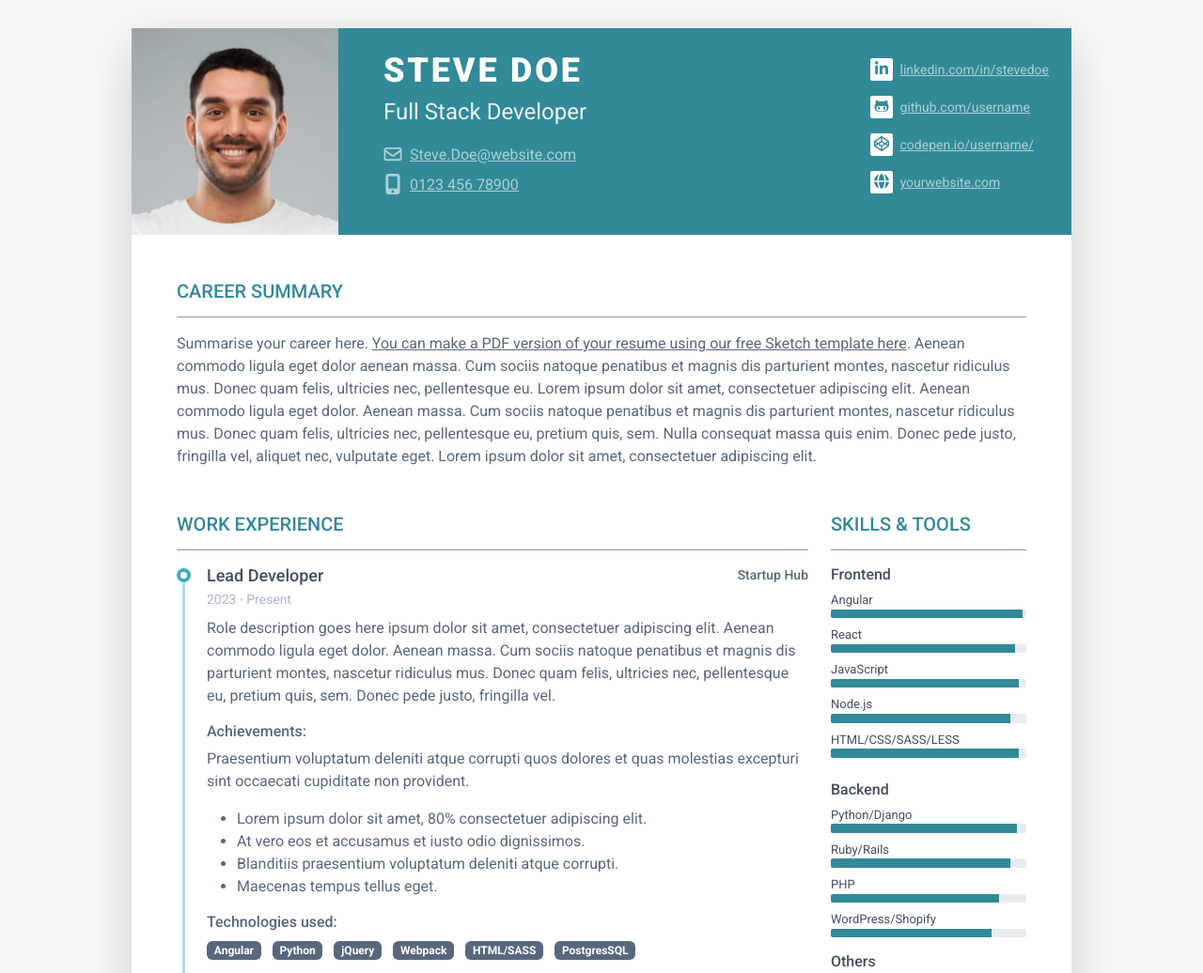
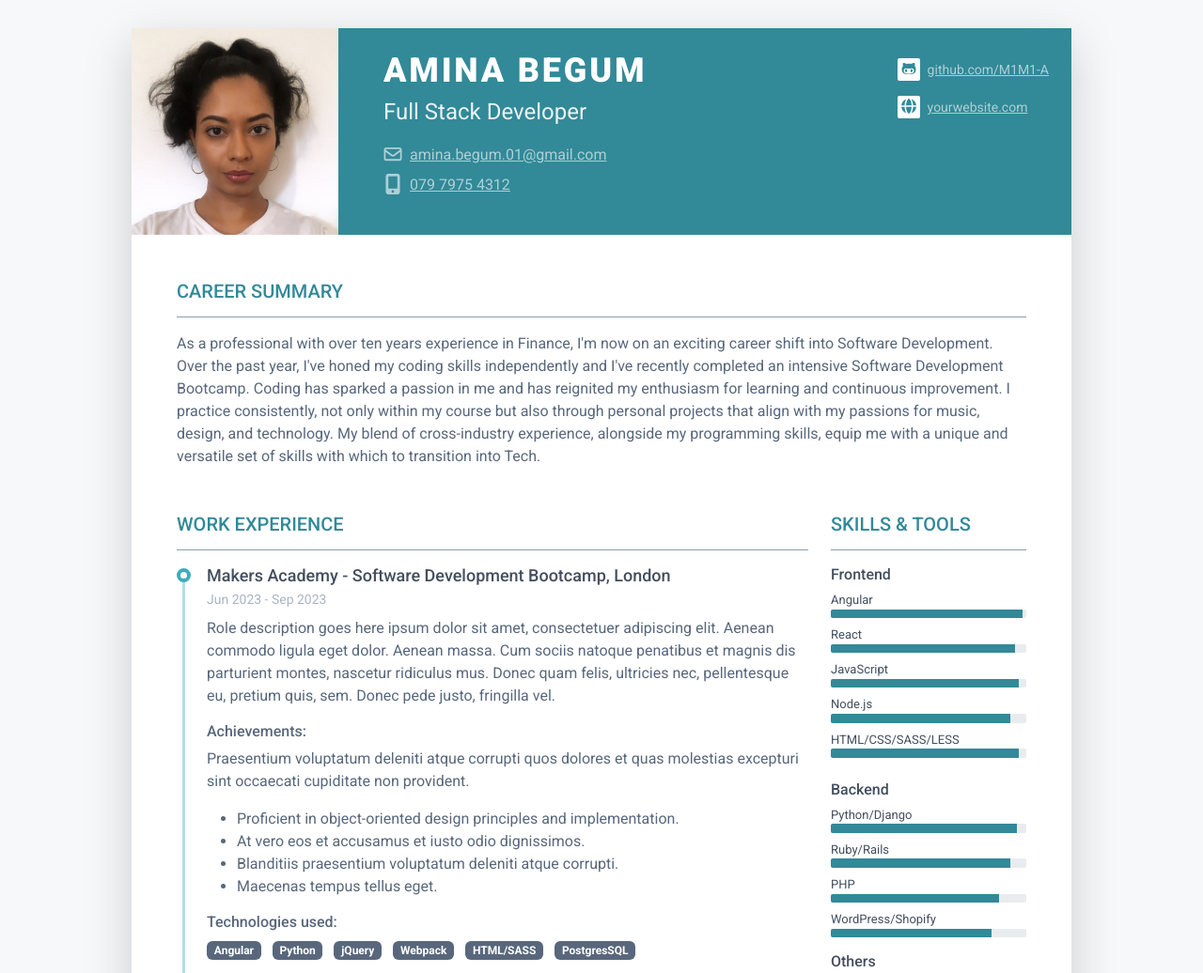
Before and after one commit to M1M1-A/CV, a plain HTML site: page index.html in a window 1280 px wide. Shown: the top 1036 px of the page at 94% size. Drawn offline with Linux system fonts and the light colour scheme.

Commit message:
picture updated

```diff
--- a/index.html
+++ b/index.html
@@ -1,7 +1,8 @@
 <!DOCTYPE html>
 <html lang="en">
+
 <head>
-    <title>Pillar - Bootstrap Resume/CV Template for Developers</title>
+	<title>Amina Begum CV</title>
 
 	<!-- Meta -->
 	<meta charset="utf-8">
@@ -9,7 +10,7 @@
 	<meta name="viewport" content="width=device-width, initial-scale=1.0">
 	<meta name="description" content="Responsive Resume Template">
 	<meta name="author" content="Xiaoying Riley at 3rd Wave Media">
-    <link rel="shortcut icon" href="favicon.ico">
+	<!-- <link rel="shortcut icon" href="favicon.ico">  -->
 
 	<!-- Google Font -->
 	<link href="https://fonts.googleapis.com/css?family=Roboto:300,400,500,700,900" rel="stylesheet">
@@ -30,24 +31,30 @@
 			<header class="resume-header pt-4 pt-md-0">
 				<div class="row">
 					<div class="col-block col-md-auto resume-picture-holder text-center text-md-start">
-				        <img class="picture" src="assets/images/profile.jpg" alt="">
+						<img class="picture" src="assets/images/profile-pic.png" alt="">
 					</div><!--//col-->
 					<div class="col">
 						<div class="row p-4 justify-content-center justify-content-md-between">
 							<div class="primary-info col-auto">
-							    <h1 class="name mt-0 mb-1 text-white text-uppercase text-uppercase">Steve Doe</h1>
+								<h1 class="name mt-0 mb-1 text-white text-uppercase text-uppercase">Amina Begum</h1>
 								<div class="title mb-3">Full Stack Developer</div>
 								<ul class="list-unstyled">
-								    <li class="mb-2"><a class="text-link" href="#"><i class="far fa-envelope fa-fw me-2" data-fa-transform="grow-3"></i>Steve.Doe@website.com</a></li>
-								    <li><a class="text-link" href="#"><i class="fas fa-mobile-alt fa-fw me-2" data-fa-transform="grow-6"></i>0123 456 78900</a></li>
+									<li class="mb-2"><a class="text-link" href="#"><i class="far fa-envelope fa-fw me-2"
+												data-fa-transform="grow-3"></i>amina.begum.01@gmail.com</a></li>
+									<li><a class="text-link" href="#"><i class="fas fa-mobile-alt fa-fw me-2"
+												data-fa-transform="grow-6"></i>079 7975 4312</a></li>
 								</ul>
 							</div><!--//primary-info-->
 							<div class="secondary-info col-auto mt-2">
 								<ul class="resume-social list-unstyled">
-					                <li class="mb-3"><a class="text-link" href="#"><span class="fa-container text-center me-2"><i class="fab fa-linkedin-in fa-fw"></i></span>linkedin.com/in/stevedoe</a></li>
-					                <li class="mb-3"><a class="text-link" href="#"><span class="fa-container text-center me-2"><i class="fab fa-github-alt fa-fw"></i></span>github.com/username</a></li>
-					                <li class="mb-3"><a class="text-link" href="#"><span class="fa-container text-center me-2"><i class="fab fa-codepen fa-fw"></i></span>codepen.io/username/</a></li>
-					                <li><a class="text-link" href="#"><span class="fa-container text-center me-2"><i class="fas fa-globe"></i></span>yourwebsite.com</a></li>
+									<!-- <li class="mb-3"><a class="text-link" href="#"><span class="fa-container text-center me-2"><i
+													class="fab fa-linkedin-in fa-fw"></i></span>linkedin.com/in/stevedoe</a></li> -->
+									<li class="mb-3"><a class="text-link" href="#"><span class="fa-container text-center me-2"><i
+													class="fab fa-github-alt fa-fw"></i></span>github.com/M1M1-A</a></li>
+									<!-- <li class="mb-3"><a class="text-link" href="#"><span class="fa-container text-center me-2"><i
+													class="fab fa-codepen fa-fw"></i></span>codepen.io/username/</a></li> -->
+									<li><a class="text-link" href="#"><span class="fa-container text-center me-2"><i
+													class="fas fa-globe"></i></span>yourwebsite.com</a></li>
 								</ul>
 							</div><!--//secondary-info-->
 						</div><!--//row-->
@@ -59,7 +66,19 @@
 				<section class="resume-section summary-section mb-5">
 					<h2 class="resume-section-title text-uppercase font-weight-bold pb-3 mb-3">Career Summary</h2>
 					<div class="resume-section-content">
-					    <p class="mb-0">Summarise your career here. <a class="text-reset text-link" href="https://themes.3rdwavemedia.com/resources/sketch-template/pillar-sketch-sketch-resume-template-for-developers/" target="_blank">You can make a PDF version of your resume using our free Sketch template here</a>. Aenean commodo ligula eget dolor aenean massa. Cum sociis natoque penatibus et magnis dis parturient montes, nascetur ridiculus mus. Donec quam felis, ultricies nec, pellentesque eu. Lorem ipsum dolor sit amet, consectetuer adipiscing elit. Aenean commodo ligula eget dolor. Aenean massa. Cum sociis natoque penatibus et magnis dis parturient montes, nascetur ridiculus mus. Donec quam felis, ultricies nec, pellentesque eu, pretium quis, sem. Nulla consequat massa quis enim. Donec pede justo, fringilla vel, aliquet nec, vulputate eget. Lorem ipsum dolor sit amet, consectetuer adipiscing elit.</p>
+						<p class="mb-0">
+							<!-- <a class="text-reset text-link"
+								href="https://themes.3rdwavemedia.com/resources/sketch-template/pillar-sketch-sketch-resume-template-for-developers/"
+								target="_blank">You can make a PDF version of your resume using our free Sketch template here</a>. -->
+								As a professional with over ten years experience in Finance,
+								I'm now on an exciting career shift into Software Development.
+								Over the past year, I've honed my coding skills independently
+								and I've recently completed an intensive Software Development Bootcamp.
+								Coding has sparked a passion in me and has reignited my enthusiasm for learning
+								and continuous improvement. I practice consistently, not only within my course
+								but also through personal projects that align with my passions for music,
+								design, and technology. My blend of cross-industry experience, alongside my
+								programming skills, equip me with a unique and versatile set of skills with which to transition into Tech.</p>
 					</div>
 				</section><!--//summary-section-->
 				<div class="row">
@@ -72,17 +91,21 @@
 
 										<div class="resume-timeline-item-header mb-2">
 											<div class="d-flex flex-column flex-md-row">
-										        <h3 class="resume-position-title font-weight-bold mb-1">Lead Developer</h3>
-										        <div class="resume-company-name ms-auto">Startup Hub</div>
+												<h3 class="resume-position-title font-weight-bold mb-1">Makers Academy - Software Development Bootcamp, London</h3>
+												<!-- <div class="resume-company-name ms-auto">Startup Hub</div> -->
 											</div><!--//row-->
-										    <div class="resume-position-time">2023 - Present</div>
+											<div class="resume-position-time">Jun 2023 - Sep 2023</div>
 										</div><!--//resume-timeline-item-header-->
 										<div class="resume-timeline-item-desc">
-										    <p>Role description goes here ipsum dolor sit amet, consectetuer adipiscing elit. Aenean commodo ligula eget dolor. Aenean massa. Cum sociis natoque penatibus et magnis dis parturient montes, nascetur ridiculus mus. Donec quam felis, ultricies nec, pellentesque eu, pretium quis, sem. Donec pede justo, fringilla vel.</p>
+											<p>Role description goes here ipsum dolor sit amet, consectetuer adipiscing elit. Aenean commodo
+												ligula eget dolor. Aenean massa. Cum sociis natoque penatibus et magnis dis parturient montes,
+												nascetur ridiculus mus. Donec quam felis, ultricies nec, pellentesque eu, pretium quis, sem.
+												Donec pede justo, fringilla vel.</p>
 											<h4 class="resume-timeline-item-desc-heading font-weight-bold">Achievements:</h4>
-										    <p>Praesentium voluptatum deleniti atque corrupti quos dolores et quas molestias excepturi sint occaecati cupiditate non provident.</p>
+											<p>Praesentium voluptatum deleniti atque corrupti quos dolores et quas molestias excepturi sint
+												occaecati cupiditate non provident.</p>
 											<ul>
-											    <li>Lorem ipsum dolor sit amet, 80% consectetuer adipiscing elit.</li>
+												<li>Proficient in object-oriented design principles and implementation.</li>
 												<li>At vero eos et accusamus et iusto odio dignissimos.</li>
 												<li>Blanditiis praesentium voluptatum deleniti atque corrupti.</li>
 												<li>Maecenas tempus tellus eget.</li>
@@ -110,9 +133,13 @@
 											<div class="resume-position-time">2019 - 2023</div>
 										</div><!--//resume-timeline-item-header-->
 										<div class="resume-timeline-item-desc">
-										    <p>Role description goes here ipsum dolor sit amet, consectetuer adipiscing elit. Aenean commodo ligula eget dolor. Aenean massa. Cum sociis natoque penatibus et magnis dis parturient montes, nascetur ridiculus mus. Donec quam felis, ultricies nec, pellentesque eu, pretium quis, sem. Donec pede justo, fringilla vel.</p>
+											<p>Role description goes here ipsum dolor sit amet, consectetuer adipiscing elit. Aenean commodo
+												ligula eget dolor. Aenean massa. Cum sociis natoque penatibus et magnis dis parturient montes,
+												nascetur ridiculus mus. Donec quam felis, ultricies nec, pellentesque eu, pretium quis, sem.
+												Donec pede justo, fringilla vel.</p>
 											<h4 class="resume-timeline-item-desc-heading font-weight-bold">Achievements</h4>
-										    <p>Cum sociis natoque penatibus et magnis dis parturient montes, nascetur ridiculus mus. Donec quam felis, ultricies nec, pellentesque eu, pretium quis, sem.</p>
+											<p>Cum sociis natoque penatibus et magnis dis parturient montes, nascetur ridiculus mus. Donec
+												quam felis, ultricies nec, pellentesque eu, pretium quis, sem.</p>
 											<h4 class="resume-timeline-item-desc-heading font-weight-bold">Technologies used:</h4>
 											<ul class="list-inline">
 												<li class="list-inline-item"><span class="badge bg-secondary badge-pill">React</span></li>
@@ -136,8 +163,11 @@
 											<div class="resume-position-time">2015 - 2019</div>
 										</div><!--//resume-timeline-item-header-->
 										<div class="resume-timeline-item-desc">
-										    <p>Role description goes here ipsum dolor sit amet, consectetuer adipiscing elit. Aenean commodo ligula eget dolor. Aenean massa. Cum sociis natoque penatibus et magnis dis parturient montes, nascetur ridiculus mus. Donec quam felis, ultricies nec.</p>
-										    <p>Lorem ipsum dolor sit amet, consectetuer adipiscing elit. Aenean commodo ligula eget dolor. Aenean massa. Cum sociis natoque penatibus et magnis dis parturient montes.</p>
+											<p>Role description goes here ipsum dolor sit amet, consectetuer adipiscing elit. Aenean commodo
+												ligula eget dolor. Aenean massa. Cum sociis natoque penatibus et magnis dis parturient montes,
+												nascetur ridiculus mus. Donec quam felis, ultricies nec.</p>
+											<p>Lorem ipsum dolor sit amet, consectetuer adipiscing elit. Aenean commodo ligula eget dolor.
+												Aenean massa. Cum sociis natoque penatibus et magnis dis parturient montes.</p>
 											<h4 class="resume-timeline-item-desc-heading font-weight-bold">Technologies used:</h4>
 											<ul class="list-inline">
 												<li class="list-inline-item"><span class="badge bg-secondary badge-pill">Django</span></li>
@@ -154,16 +184,22 @@
 
 										<div class="resume-timeline-item-header mb-2">
 											<div class="d-flex flex-column flex-md-row">
-										        <h3 class="resume-position-title font-weight-bold mb-1">Web Developer <small class="text-muted">(Intern)</small></h3>
+												<h3 class="resume-position-title font-weight-bold mb-1">Web Developer <small
+														class="text-muted">(Intern)</small></h3>
 												<div class="resume-company-name ms-auto">Amazon</div>
 											</div><!--//row-->
 											<div class="resume-position-time">2014 - 2015</div>
 										</div><!--//resume-timeline-item-header-->
 										<div class="resume-timeline-item-desc">
-										    <p>Role description goes here ipsum dolor sit amet, consectetuer adipiscing elit. Aenean commodo ligula eget dolor. Aenean massa. Cum sociis natoque penatibus et magnis dis parturient montes, nascetur ridiculus mus. Donec quam felis, ultricies nec. Fusce vulputate eleifend sapien. Vestibulum purus quam, scelerisque ut, mollis sed, nonummy id, metus. Nullam accumsan lorem in dui. Cras ultricies mi eu turpis hendrerit fringilla. Vestibulum.</p>
+											<p>Role description goes here ipsum dolor sit amet, consectetuer adipiscing elit. Aenean commodo
+												ligula eget dolor. Aenean massa. Cum sociis natoque penatibus et magnis dis parturient montes,
+												nascetur ridiculus mus. Donec quam felis, ultricies nec. Fusce vulputate eleifend sapien.
+												Vestibulum purus quam, scelerisque ut, mollis sed, nonummy id, metus. Nullam accumsan lorem in
+												dui. Cras ultricies mi eu turpis hendrerit fringilla. Vestibulum.</p>
 											<h4 class="resume-timeline-item-desc-heading font-weight-bold">Technologies used:</h4>
 											<ul class="list-inline">
-											    <li class="list-inline-item"><span class="badge bg-secondary badge-pill">Ruby on Rails</span></li>
+												<li class="list-inline-item"><span class="badge bg-secondary badge-pill">Ruby on Rails</span>
+												</li>
 												<li class="list-inline-item"><span class="badge bg-secondary badge-pill">jQuery</span></li>
 												<li class="list-inline-item"><span class="badge bg-secondary badge-pill">HTML/LESS</span></li>
 												<li class="list-inline-item"><span class="badge bg-secondary badge-pill">MongoDB</span></li>
@@ -193,32 +229,37 @@
 										<li class="mb-2">
 											<div class="resume-skill-name">Angular</div>
 											<div class="progress resume-progress">
-											    <div class="progress-bar theme-progress-bar-dark" role="progressbar" style="width: 98%" aria-valuenow="25" aria-valuemin="0" aria-valuemax="100"></div>
+												<div class="progress-bar theme-progress-bar-dark" role="progressbar" style="width: 98%"
+													aria-valuenow="25" aria-valuemin="0" aria-valuemax="100"></div>
 											</div>
 										</li>
 										<li class="mb-2">
 											<div class="resume-skill-name">React</div>
 											<div class="progress resume-progress">
-											    <div class="progress-bar theme-progress-bar-dark" role="progressbar" style="width: 94%" aria-valuenow="25" aria-valuemin="0" aria-valuemax="100"></div>
+												<div class="progress-bar theme-progress-bar-dark" role="progressbar" style="width: 94%"
+													aria-valuenow="25" aria-valuemin="0" aria-valuemax="100"></div>
 											</div>
 										</li>
 										<li class="mb-2">
 											<div class="resume-skill-name">JavaScript</div>
 											<div class="progress resume-progress">
-											    <div class="progress-bar theme-progress-bar-dark" role="progressbar" style="width: 96%" aria-valuenow="25" aria-valuemin="0" aria-valuemax="100"></div>
+												<div class="progress-bar theme-progress-bar-dark" role="progressbar" style="width: 96%"
+													aria-valuenow="25" aria-valuemin="0" aria-valuemax="100"></div>
 											</div>
 										</li>
 
 										<li class="mb-2">
 											<div class="resume-skill-name">Node.js</div>
 											<div class="progress resume-progress">
-											    <div class="progress-bar theme-progress-bar-dark" role="progressbar" style="width: 92%" aria-valuenow="25" aria-valuemin="0" aria-valuemax="100"></div>
+												<div class="progress-bar theme-progress-bar-dark" role="progressbar" style="width: 92%"
+													aria-valuenow="25" aria-valuemin="0" aria-valuemax="100"></div>
 											</div>
 										</li>
 										<li class="mb-2">
 											<div class="resume-skill-name">HTML/CSS/SASS/LESS</div>
 											<div class="progress resume-progress">
-											    <div class="progress-bar theme-progress-bar-dark" role="progressbar" style="width: 96%" aria-valuenow="25" aria-valuemin="0" aria-valuemax="100"></div>
+												<div class="progress-bar theme-progress-bar-dark" role="progressbar" style="width: 96%"
+													aria-valuenow="25" aria-valuemin="0" aria-valuemax="100"></div>
 											</div>
 										</li>
 									</ul>
@@ -230,25 +271,29 @@
 										<li class="mb-2">
 											<div class="resume-skill-name">Python/Django</div>
 											<div class="progress resume-progress">
-											    <div class="progress-bar theme-progress-bar-dark" role="progressbar" style="width: 95%" aria-valuenow="25" aria-valuemin="0" aria-valuemax="100"></div>
+												<div class="progress-bar theme-progress-bar-dark" role="progressbar" style="width: 95%"
+													aria-valuenow="25" aria-valuemin="0" aria-valuemax="100"></div>
 											</div>
 										</li>
 										<li class="mb-2">
 											<div class="resume-skill-name">Ruby/Rails</div>
 											<div class="progress resume-progress">
-											    <div class="progress-bar theme-progress-bar-dark" role="progressbar" style="width: 92%" aria-valuenow="25" aria-valuemin="0" aria-valuemax="100"></div>
+												<div class="progress-bar theme-progress-bar-dark" role="progressbar" style="width: 92%"
+													aria-valuenow="25" aria-valuemin="0" aria-valuemax="100"></div>
 											</div>
 										</li>
 										<li class="mb-2">
 											<div class="resume-skill-name">PHP</div>
 											<div class="progress resume-progress">
-											    <div class="progress-bar theme-progress-bar-dark" role="progressbar" style="width: 86%" aria-valuenow="25" aria-valuemin="0" aria-valuemax="100"></div>
+												<div class="progress-bar theme-progress-bar-dark" role="progressbar" style="width: 86%"
+													aria-valuenow="25" aria-valuemin="0" aria-valuemax="100"></div>
 											</div>
 										</li>
 										<li class="mb-2">
 											<div class="resume-skill-name">WordPress/Shopify</div>
 											<div class="progress resume-progress">
-											    <div class="progress-bar theme-progress-bar-dark" role="progressbar" style="width: 82%" aria-valuenow="25" aria-valuemin="0" aria-valuemax="100"></div>
+												<div class="progress-bar theme-progress-bar-dark" role="progressbar" style="width: 82%"
+													aria-valuenow="25" aria-valuemin="0" aria-valuemax="100"></div>
 											</div>
 										</li>
 									</ul>
@@ -275,26 +320,27 @@
 							<div class="resume-section-content">
 								<ul class="list-unstyled">
 									<li class="mb-2">
-								        <div class="resume-degree font-weight-bold">MSc in Computer Science</div>
-								        <div class="resume-degree-org">University College London</div>
-								        <div class="resume-degree-time">2013 - 2014</div>
+										<div class="resume-degree font-weight-bold">BA in English</div>
+										<div class="resume-degree-org">Queen Mary University of London</div>
+										<div class="resume-degree-time">2005 - 2008</div>
 									</li>
-								    <li>
+									<!-- <li>
 										<div class="resume-degree font-weight-bold">BSc Maths and Physics</div>
 										<div class="resume-degree-org">Imperial College London</div>
 										<div class="resume-degree-time">2010 - 2013</div>
-								    </li>
+									</li> -->
 								</ul>
 							</div>
 						</section><!--//education-section-->
-					    <section class="resume-section reference-section mb-5">
+						<!-- <section class="resume-section reference-section mb-5">
 							<h2 class="resume-section-title text-uppercase font-weight-bold pb-3 mb-3">Awards</h2>
 							<div class="resume-section-content">
 								<ul class="list-unstyled resume-awards-list">
 									<li class="mb-2 ps-4 position-relative">
 										<i class="resume-award-icon fas fa-trophy position-absolute" data-fa-transform="shrink-2"></i>
 										<div class="resume-award-name">Award Name Lorem</div>
-								        <div class="resume-award-desc">Award desc goes here, ultricies nec, pellentesque eu, pretium quis, sem. Nulla consequat massa quis enim. Donec pede justo.</div>
+										<div class="resume-award-desc">Award desc goes here, ultricies nec, pellentesque eu, pretium quis,
+											sem. Nulla consequat massa quis enim. Donec pede justo.</div>
 									</li>
 									<li class="mb-0 ps-4 position-relative">
 										<i class="resume-award-icon fas fa-trophy position-absolute" data-fa-transform="shrink-2"></i>
@@ -302,19 +348,22 @@
 										<div class="resume-award-desc">Award desc goes here, ultricies nec, pellentesque.</div>
 									</li>
 								</ul>
-						    </div>
+							</div> -->
 						</section><!--//interests-section-->
 						<section class="resume-section language-section mb-5">
-						    <h2 class="resume-section-title text-uppercase font-weight-bold pb-3 mb-3">Language</h2>
+							<!-- <h2 class="resume-section-title text-uppercase font-weight-bold pb-3 mb-3">Language</h2>
 							<div class="resume-section-content">
 								<ul class="list-unstyled resume-lang-list">
-								    <li class="mb-2"><span class="resume-lang-name font-weight-bold">English</span> <small class="text-muted font-weight-normal">(Native)</small></li>
-								    <li class="mb-2 align-middle"><span class="resume-lang-name font-weight-bold">French</span> <small class="text-muted font-weight-normal">(Professional)</small></li>
-								    <li><span class="resume-lang-name font-weight-bold">Spanish</span> <small class="text-muted font-weight-normal">(Professional)</small></li>
+									<li class="mb-2"><span class="resume-lang-name font-weight-bold">English</span> <small
+											class="text-muted font-weight-normal">(Native)</small></li>
+									<li class="mb-2 align-middle"><span class="resume-lang-name font-weight-bold">French</span> <small
+											class="text-muted font-weight-normal">(Professional)</small></li>
+									<li><span class="resume-lang-name font-weight-bold">Spanish</span> <small
+											class="text-muted font-weight-normal">(Professional)</small></li>
 								</ul>
-						    </div>
+							</div> -->
 						</section><!--//language-section-->
-					    <section class="resume-section interests-section mb-5">
+						<!-- <section class="resume-section interests-section mb-5">
 							<h2 class="resume-section-title text-uppercase font-weight-bold pb-3 mb-3">Interests</h2>
 							<div class="resume-section-content">
 								<ul class="list-unstyled">
@@ -322,7 +371,7 @@
 									<li class="mb-1">Snowboarding</li>
 									<li class="mb-1">Cooking</li>
 								</ul>
-						    </div>
+							</div> -->
 						</section><!--//interests-section-->
 
 					</div>
@@ -336,10 +385,12 @@
 
 	<footer class="footer text-center pt-2 pb-5">
 		<!--/* This template is free as long as you keep the footer attribution link. If you'd like to use the template without the attribution link, you can buy the commercial license via our website: themes.3rdwavemedia.com Thank you for your support. :) */-->
-        <small class="copyright">Designed with <span class="sr-only">love</span><i class="fas fa-heart"></i> by <a href="http://themes.3rdwavemedia.com" target="_blank">Xiaoying Riley</a> for developers</small>
+		<small class="copyright">Designed with <span class="sr-only">love</span><i class="fas fa-heart"></i> by <a
+				href="http://themes.3rdwavemedia.com" target="_blank">Xiaoying Riley</a> for developers</small>
 	</footer>
 
 
 
 </body>
+
 </html>
```
Also changed, not shown: assets/images/profile-pic.png (added), favicon.ico (deleted). Lines whose indentation alone changed are shown as unchanged.
